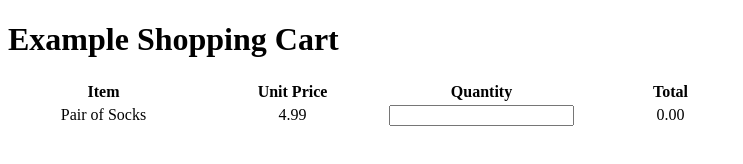
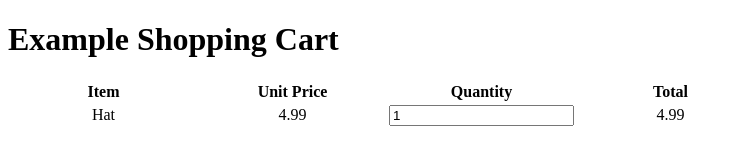
Before and after one commit to claraj/vue-week-1-examples, a plain HTML site: page js/cart.html in a window 1280 px wide. Shown: the full height of the page, 0-743 px from the left. Drawn offline with Linux system fonts and the light colour scheme.

Commit message:
shopping cart vue and plain js

```diff
--- a/js/cart.html
+++ b/js/cart.html
@@ -12,15 +12,13 @@
 
 </head>
 <body>
-
+    <div>
         <h1>Example Shopping Cart</h1>
-
-    <div>
         <table>
             <tr><th>Item</th><th>Unit Price</th><th>Quantity</th><th>Total</th></tr>
             <tr>
-            <td>Pair of Socks</td>
-            <td id="unit-price">4.99</td>
+                <td id="name"></td>
+                <td id="unit-price"></td>
                 <td><input type="number" id="quantity"></td>
                 <td id="total"></td>
             </tr>
@@ -29,24 +27,29 @@
 
 <script>
 
-let totalEl = document.querySelector('#total')
+    let data = { name: 'Hat', unitPrice: 4.99, quantity: 1}
+
+    let nameEl = document.querySelector('#name')
     let unitPriceEl = document.querySelector('#unit-price')
     let quantityInput = document.querySelector('#quantity')
+    let totalEl = document.querySelector('#total')
+
+    nameEl.innerHTML = data.name
+    unitPriceEl.innerHTML = data.unitPrice
+    quantityInput.value = data.quantity
 
     function updateTotal() {
         let total = quantityInput.value * unitPriceEl.innerHTML
         totalEl.innerHTML = total.toFixed(2)   // display 2 decimal places
     }
 
-updateTotal()
-
     quantityInput.addEventListener('input', function() {
         updateTotal()
     })
 
+    updateTotal()
 
 </script>
 
 </body>
-
 </html>
```
Also changed, not shown: vue_cart/cart.html (+4 -4 lines). Lines whose indentation alone changed are shown as unchanged.
